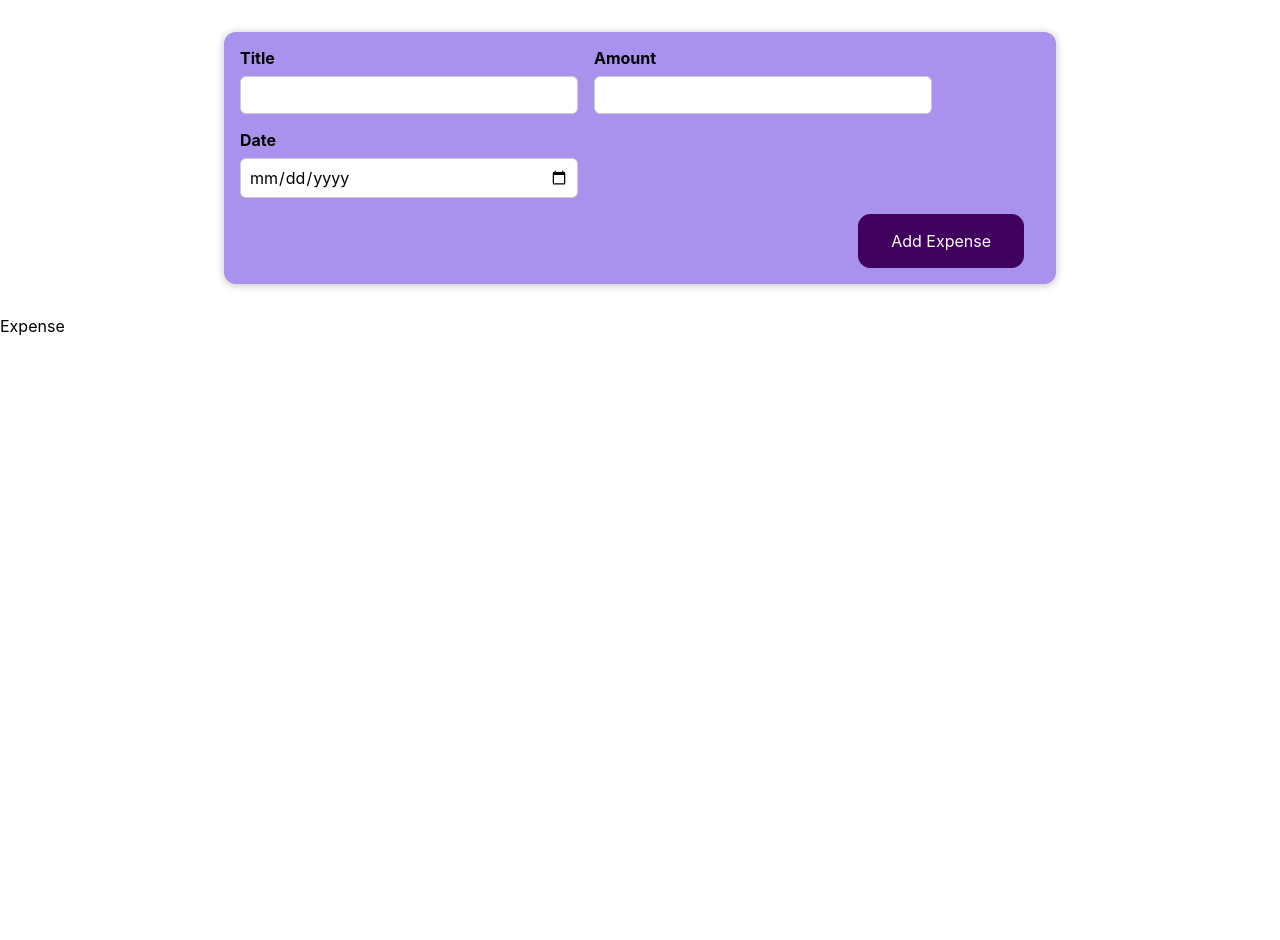
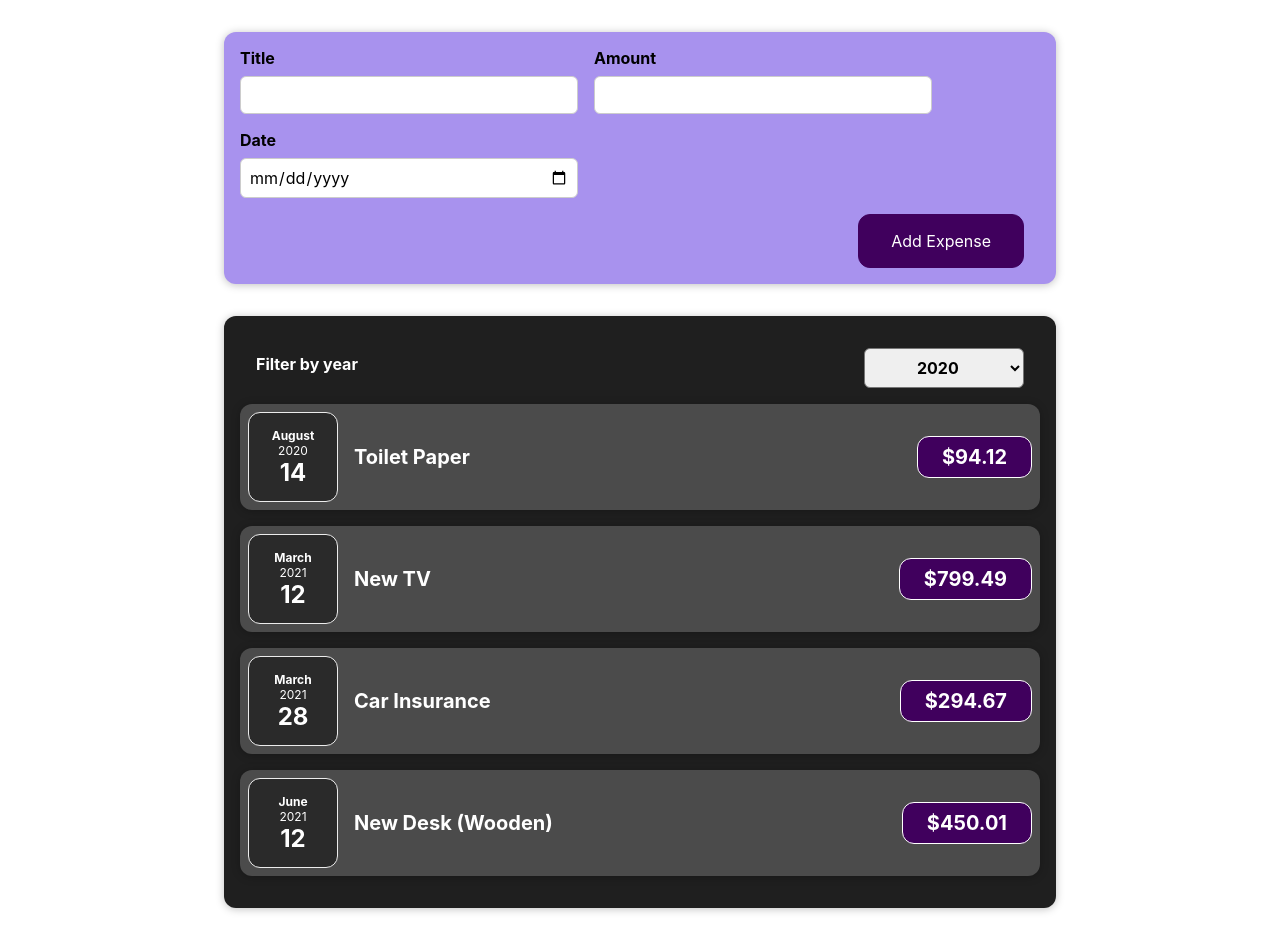
Before and after one commit to J-Saeteros/expense-tracker, a React (Create React App) app: page / in a window 1280 px wide. Before the commit the page ends 800 px from the top, so only its background shows below. Built offline with nearby package versions, Linux system fonts and the light colour scheme.

Commit message:
added useState for adding new expenses

```diff
--- a/src/components/Expenses/Expenses.js
+++ b/src/components/Expenses/Expenses.js
@@ -1,7 +1,48 @@
-import React from "react";
+import React, { useState } from "react";
 
+import ExpenseItem from "./ExpenseItem";
 import "./Expenses.css";
+import Card from "../UI/Card";
+import ExpensesFilter from "./ExpensesFilter";
 
-export default function Expense() {
-  return <div>Expense</div>;
+function Expenses(props) {
+  const [filteredYear, setFilteredYear] = useState("2020");
+  const [filterInfoText, setFilterInfoText] = useState("2019, 2021, & 2022");
+
+  const filterChangeHandler = (selectedYear) => {
+    setFilteredYear(selectedYear);
+  };
+
+  return (
+    <div>
+      <Card className="expenses">
+        <ExpensesFilter
+          selected={filteredYear}
+          onChangeFilter={filterChangeHandler}
+        />
+        <ExpenseItem
+          title={props.expenses[0].title}
+          amount={props.expenses[0].amount}
+          date={props.expenses[0].date}
+        ></ExpenseItem>
+        <ExpenseItem
+          title={props.expenses[1].title}
+          amount={props.expenses[1].amount}
+          date={props.expenses[1].date}
+        ></ExpenseItem>
+        <ExpenseItem
+          title={props.expenses[2].title}
+          amount={props.expenses[2].amount}
+          date={props.expenses[2].date}
+        ></ExpenseItem>
+        <ExpenseItem
+          title={props.expenses[3].title}
+          amount={props.expenses[3].amount}
+          date={props.expenses[3].date}
+        ></ExpenseItem>
+      </Card>
+    </div>
+  );
 }
+
+export default Expenses;
```
